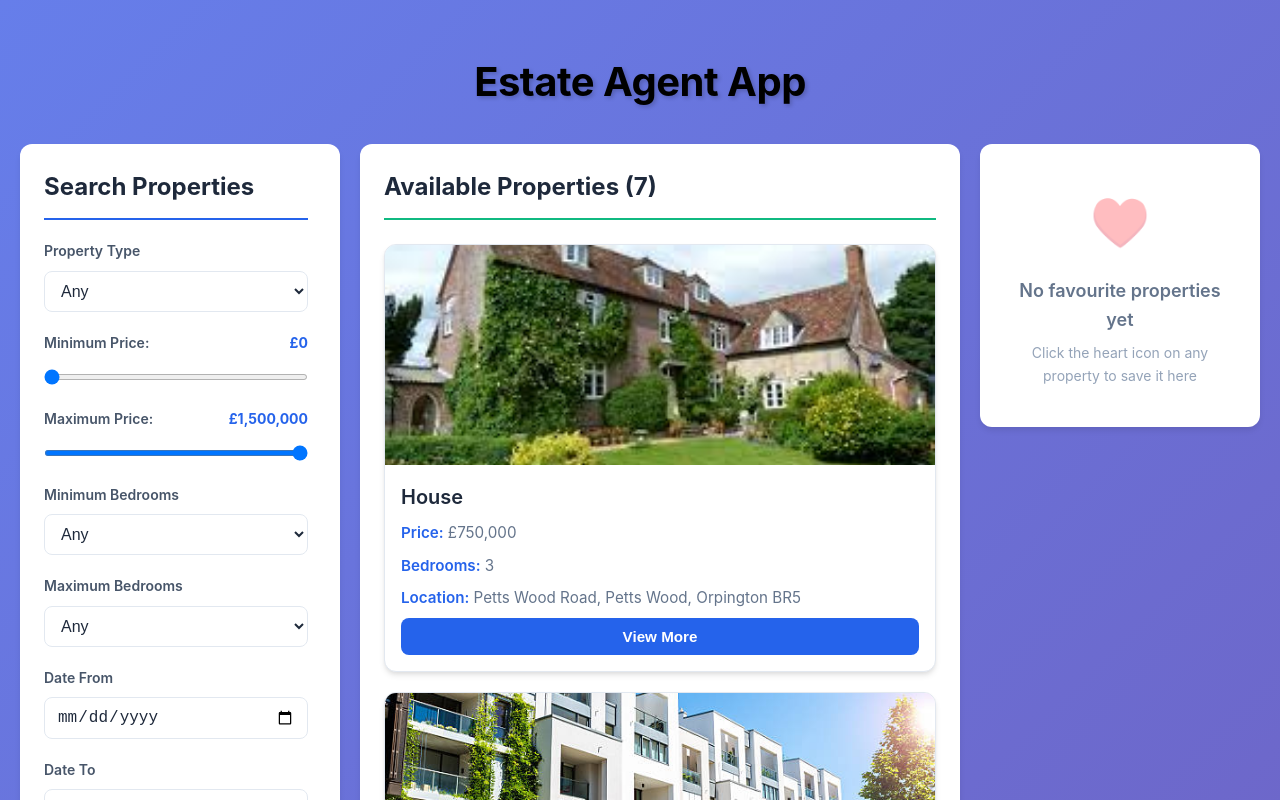
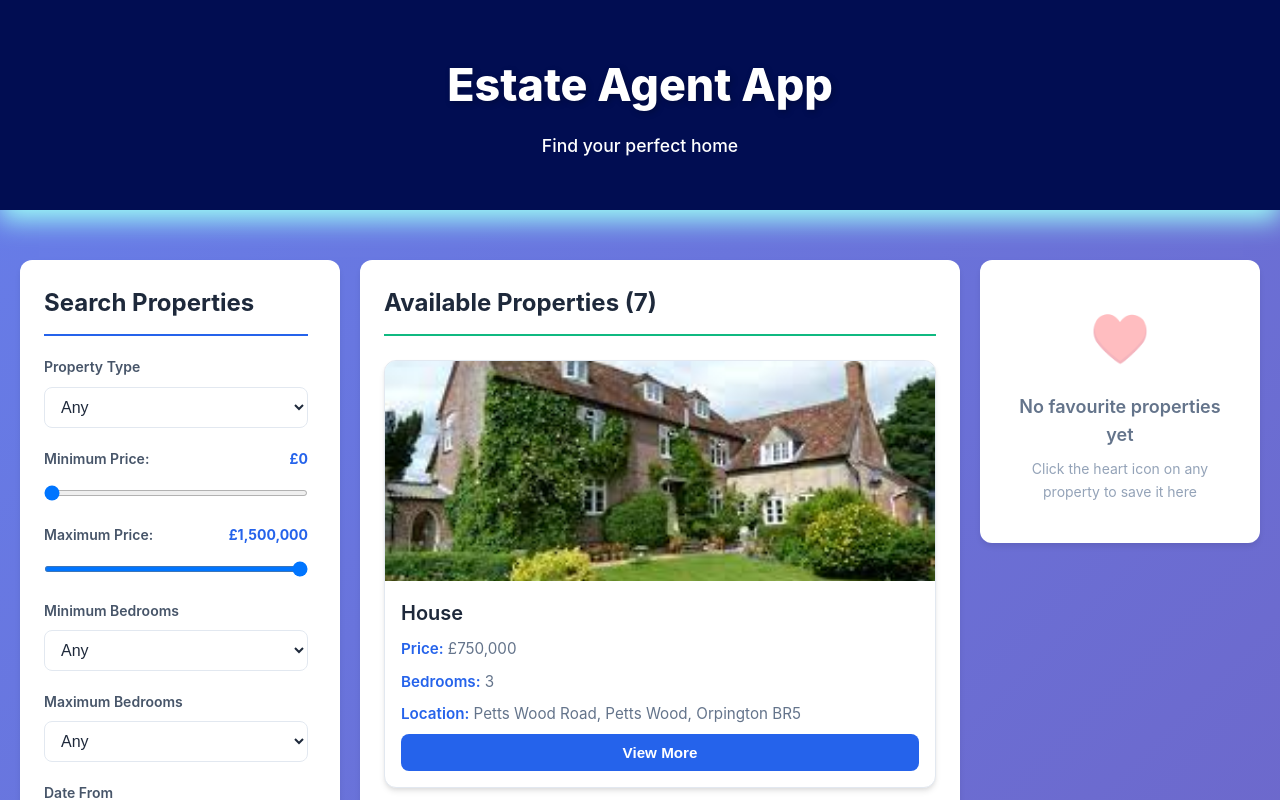
Before and after one commit to Gangulyy/React-CW, a React (Vite) app in the folder Estate-Agent-CW/: page / in a window 1280 px wide. Shown: the top 800 px of the page. Built offline with nearby package versions, Linux system fonts and the light colour scheme.

Commit message:
Added header and footer components and added stylings

```diff
--- a/Estate-Agent-CW/src/App.css
+++ b/Estate-Agent-CW/src/App.css
@@ -17,6 +17,32 @@
   letter-spacing: -0.5px;
 
 }
+
+/*------header */
+.header {
+  text-align: center;
+  padding: 50px 20px;
+  margin-bottom: 30px;
+
+  background-color: rgb(1, 13, 82);
+
+  box-shadow: 0 10px 25px rgb(157, 255, 247);
+}
+
+.header h1 {
+  font-size: 2.8rem;
+  font-weight: 800;
+  color: rgb(255, 255, 255);
+  margin-bottom: 10px;
+  text-shadow: 2px 2px 6px rgba(0, 0, 0, 0.25);
+}
+
+.header .tagline {
+  font-size: 1.1rem;
+  font-weight: 500;
+  color: #ffffff;
+}
+
 
 /*-----Responsive Layout */
 .searchLayout {
@@ -109,6 +135,26 @@
 }
 
 
+/* footer*/
+.footer {
+  margin: 0;
+  margin-top: 100px;
+  padding: 40px 20px;
+  text-align: center;
+
+  background-color: black;
+
+  box-shadow: 0 -8px 20px rgba(124, 58, 237, 0.35);
+  width: 100%;
+}
+
+.footer p {
+  margin: 6px 0;
+  font-size: 0.9rem;
+  color: #ede9fe;
+}
+
+
 /* Disable sticky on mobile */
 @media (max-width: 968px) {
   .searchColumn {
--- a/Estate-Agent-CW/src/App.jsx
+++ b/Estate-Agent-CW/src/App.jsx
@@ -5,6 +5,8 @@ import PropertyDetails from './components/PropertyDetails';
 import SearchForm from './components/SearchForm';
 import PropertyList from './components/PropertyList';
 import FavouritesList from './components/FavouritesList';
+import Header from './components/Header';
+import Footer from './components/Footer';
 
 
 
@@ -88,9 +90,10 @@ function clearFavourites() {
 
   // inputs
 return (
+  <>
+    <Header />
+    <div className="app">
 
-<div className="app">
-  <h1>Estate Agent App</h1>
 
       {selectedProperty === null ? (
         <div className="searchLayout">
@@ -157,6 +160,8 @@ function clearFavourites() {
       )}
     </div>
 
+    <Footer />
+  </>
 );
 }
 
--- /dev/null
+++ b/Estate-Agent-CW/src/components/Footer.jsx
@@ -0,0 +1,10 @@
+function Footer() {
+  return (
+    <footer className="footer">
+      <p>© {new Date().getFullYear()} Estate Agent App</p>
+      <p>Built with React</p>
+    </footer>
+  );
+}
+
+export default Footer;
--- /dev/null
+++ b/Estate-Agent-CW/src/components/Header.jsx
@@ -0,0 +1,10 @@
+function Header() {
+  return (
+    <header className="header">
+      <h1>Estate Agent App</h1>
+      <p className="tagline">Find your perfect home</p>
+    </header>
+  );
+}
+
+export default Header;
```
Lines whose indentation alone changed are shown as unchanged.
